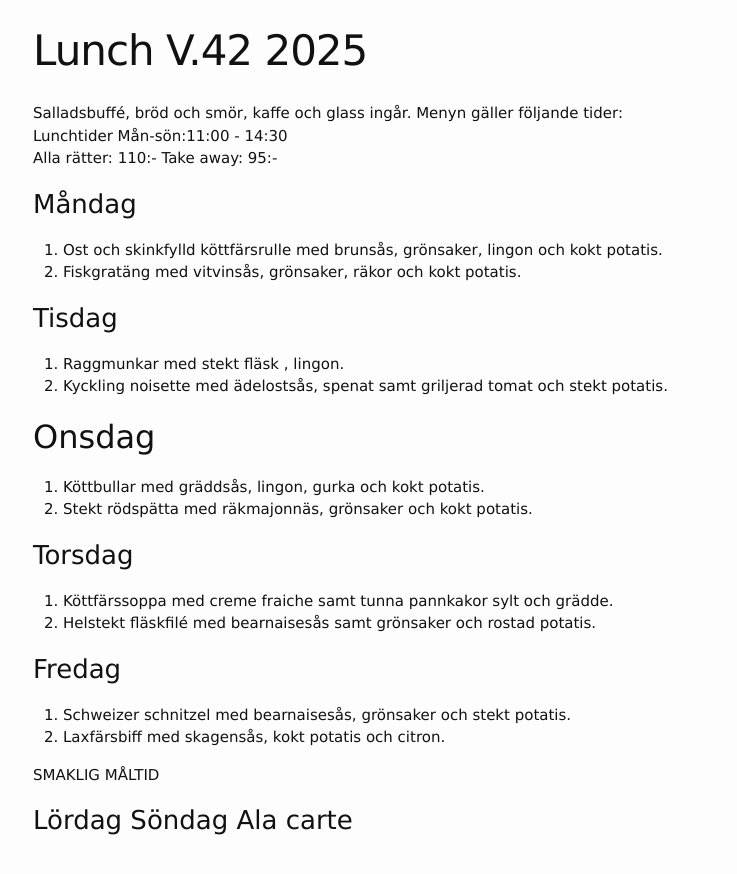
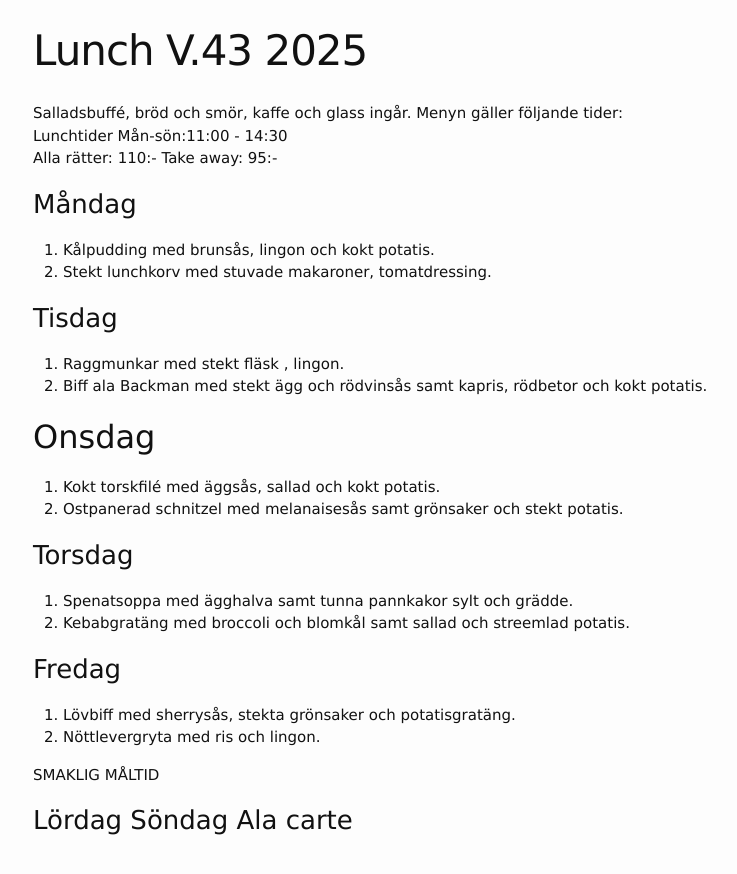
Before and after one commit to FarInn62/farinn62.github.io, a Jekyll site: the page built from lunch.md, in a window 1280 px wide. Shown: the top 874 px of the page, without its empty margins (237-974 px from the left). Built offline with Jekyll 4.4.1, drawn with Linux system fonts in a browser that asks for light colours.

Commit message:
Update lunch.md

```diff
--- a/lunch.md
+++ b/lunch.md
@@ -1,6 +1,6 @@
 ---
 layout: foodmenu
-title: Lunch V.42 2025
+title: Lunch V.43 2025
 permalink: /lunch/
 published: true
 ---
@@ -11,27 +11,27 @@ Alla rätter: 110:- Take away: 95:-
 
 ### Måndag
 
-1. Ost och skinkfylld köttfärsrulle med brunsås, grönsaker, lingon och kokt potatis.
-2. Fiskgratäng med vitvinsås, grönsaker, räkor och kokt potatis.
+1. Kålpudding med brunsås, lingon och kokt potatis.
+2. Stekt lunchkorv med stuvade makaroner, tomatdressing.
 
 ### Tisdag
 
 1. Raggmunkar med stekt fläsk , lingon.
-2. Kyckling noisette med ädelostsås, spenat samt griljerad tomat och stekt potatis.
+2. Biff ala Backman med stekt ägg och rödvinsås samt kapris, rödbetor och kokt potatis.
 
 ## Onsdag
-1. Köttbullar med gräddsås, lingon, gurka och kokt potatis.
-2. Stekt rödspätta med räkmajonnäs, grönsaker och kokt potatis.
+1. Kokt torskfilé med äggsås, sallad och kokt potatis.
+2. Ostpanerad schnitzel med melanaisesås samt grönsaker och stekt potatis.
 
 ### Torsdag
 
-1. Köttfärssoppa med creme fraiche samt tunna pannkakor sylt och grädde.
-2. Helstekt fläskfilé med bearnaisesås samt grönsaker och rostad potatis.
+1. Spenatsoppa med ägghalva samt tunna pannkakor sylt och grädde.
+2. Kebabgratäng med broccoli och blomkål samt sallad och streemlad potatis.
 
 ### Fredag
 
-1. Schweizer schnitzel med bearnaisesås, grönsaker och stekt potatis.
-2. Laxfärsbiff med skagensås, kokt potatis och citron.
+1. Lövbiff med sherrysås, stekta grönsaker och potatisgratäng.
+2. Nöttlevergryta med ris och lingon.
 
 SMAKLIG MÅLTID
 
```
